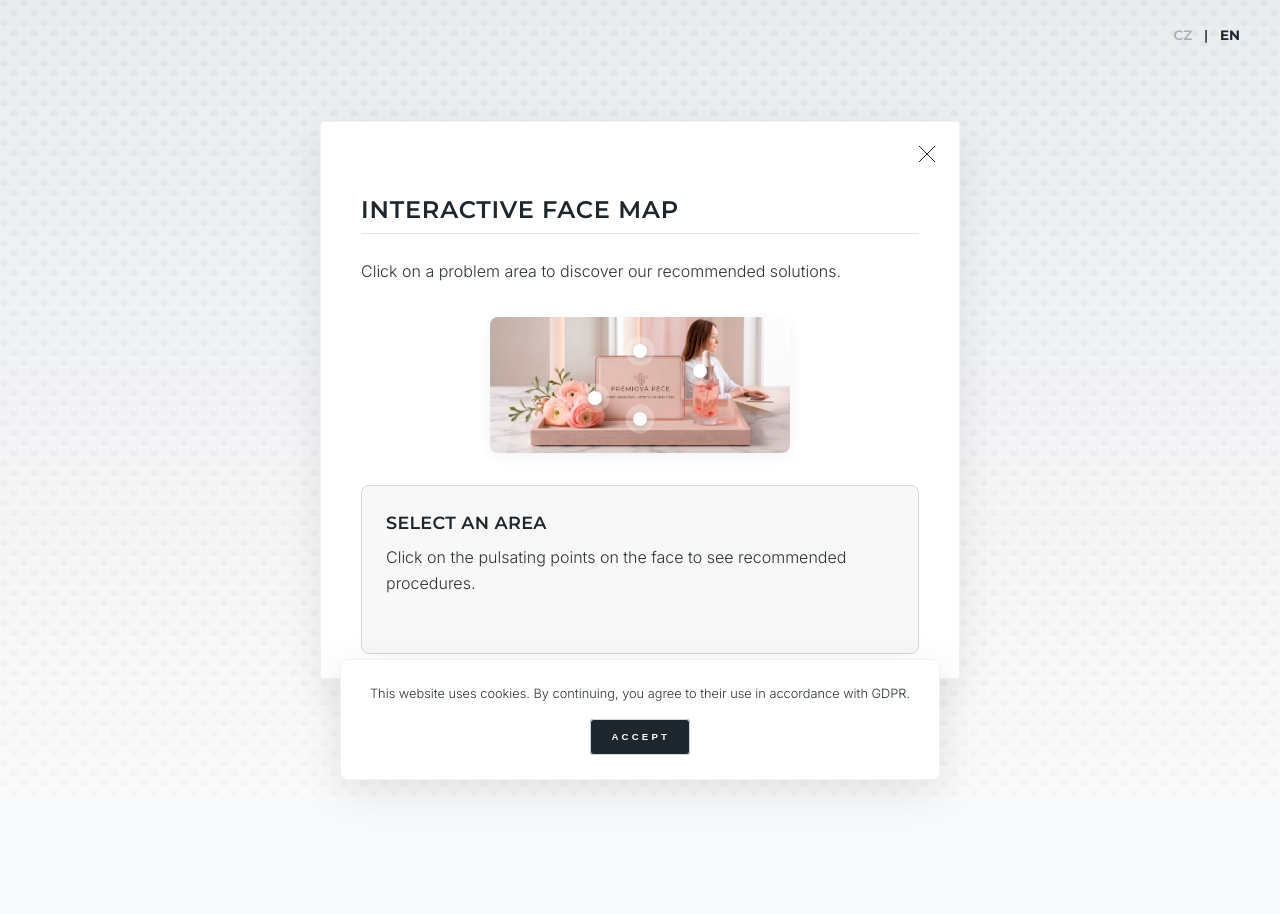
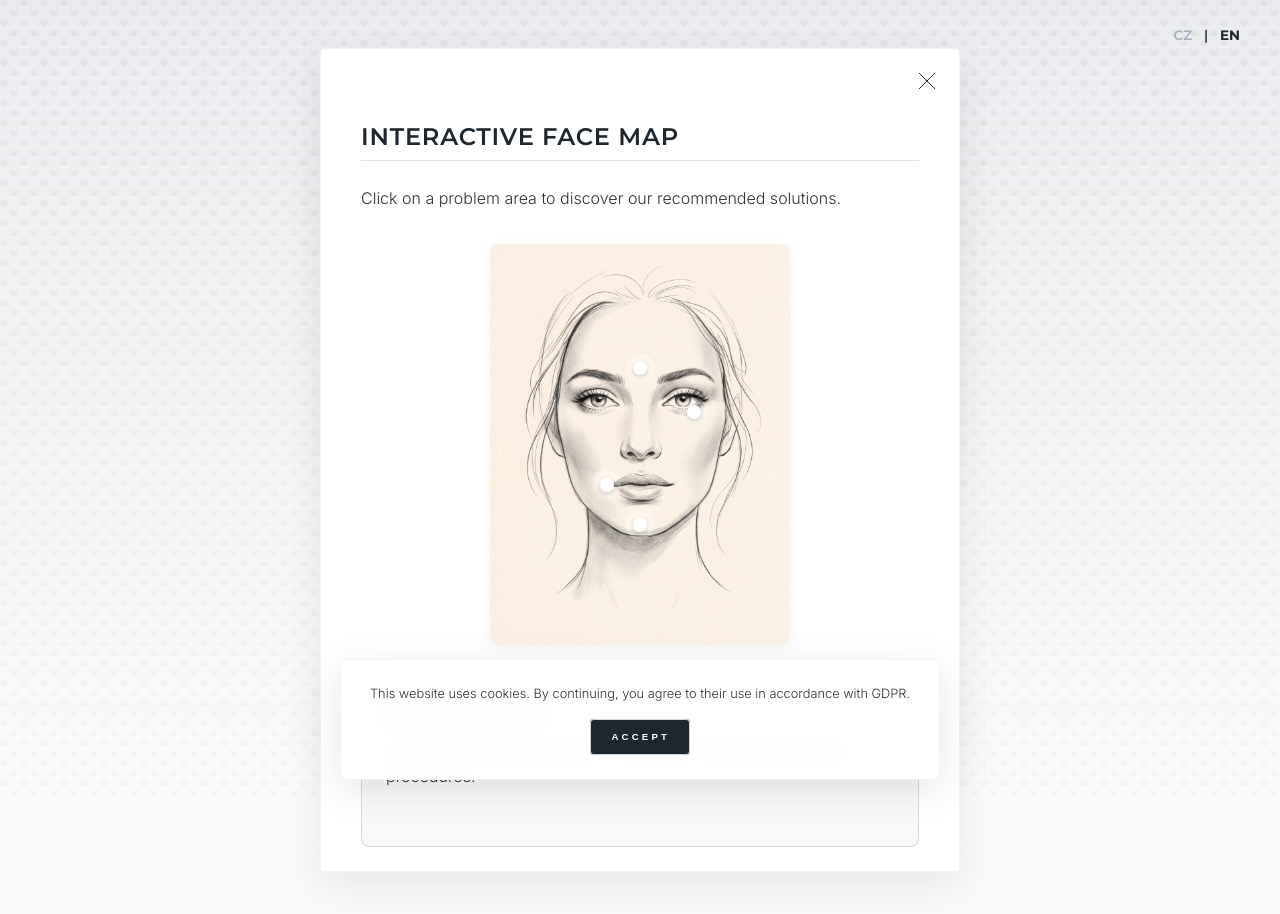
Before and after one commit to Stepanic4/SteelCodeHTML5, a plain HTML site: page index-en.html in a window 1280 px wide. Both pictures are taken after a click on the link "FACE MAP". Before the commit the page ends 800 px from the top, so only its background shows below. Drawn offline with Linux system fonts and the light colour scheme.

Commit message:
added image face

```diff
--- a/index-en.html
+++ b/index-en.html
@@ -86,32 +86,34 @@
 
           <div class="facemap-container">
             <div class="facemap-visual">
+              <!-- Твой новый вертикальный набросок -->
               <img
-                src="images/about.jpg"
-                alt="Face Map"
+                src="images/facemap.jpg"
+                alt="Mapa tváře"
                 class="facemap-img"
                 loading="lazy"
               />
 
+              <!-- Нежные точки на правильных местах -->
               <button
                 class="hotspot"
                 data-zone="forehead"
-                style="top: 25%; left: 50%"
+                style="top: 31%; left: 50%"
               ></button>
               <button
                 class="hotspot"
                 data-zone="eyes"
-                style="top: 40%; left: 70%"
+                style="top: 42%; left: 68%"
               ></button>
               <button
                 class="hotspot"
                 data-zone="nasolabial"
-                style="top: 60%; left: 35%"
+                style="top: 60%; left: 39%"
               ></button>
               <button
                 class="hotspot"
                 data-zone="lips"
-                style="top: 75%; left: 50%"
+                style="top: 70%; left: 50%"
               ></button>
             </div>
 
```
Also changed, not shown: index.html (+7 -7 lines), images/facemap.jpg (added).
